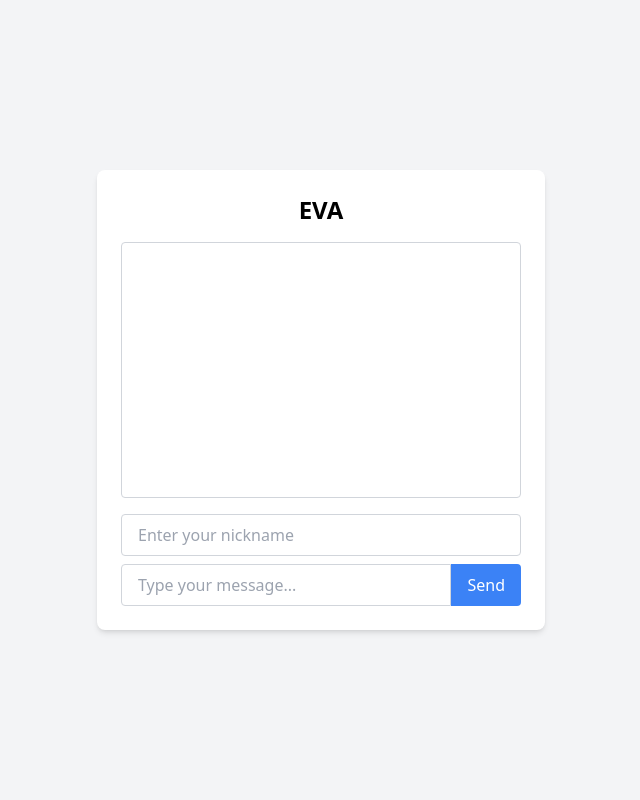
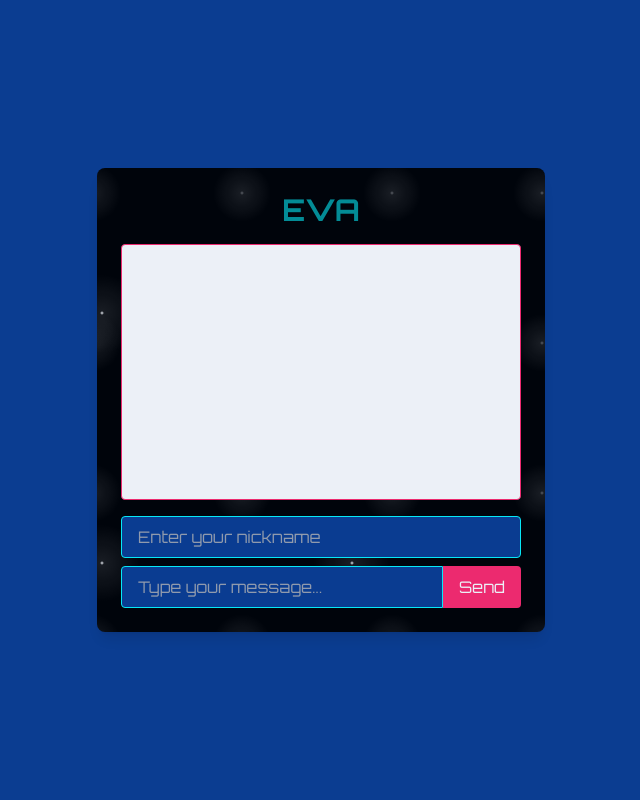
Before and after one commit to Jerieth/CIPHER, a Flask app: page / in a window 1280 px wide. Shown: the whole page, without its empty margins (319-959 px from the left). Run offline with Flask 3, Linux system fonts and the light colour scheme; some libraries are stand-ins or nearby versions.

Commit message:
Agent query: 1. Is the Tailwind CDN warning gone? 2. Does EVA greet the user when first connecting to the chat? 3. Do EVA's responses include the user's name (nickname)? 4. Is the delayed response working correctly without errors?

```diff
--- a/app.py
+++ b/app.py
@@ -1,4 +1,6 @@
 import os
+import time
+import random
 from flask import Flask, render_template
 from flask_socketio import SocketIO, emit
 from datetime import datetime
@@ -7,16 +9,40 @@ app = Flask(__name__)
 app.config['SECRET_KEY'] = os.environ.get("FLASK_SECRET_KEY") or "a secret key"
 socketio = SocketIO(app)
 
+EVA_RESPONSES = [
+    "That's interesting, {}! Could you tell me more about that?",
+    "I see, {}. Have you considered the implications of that statement?",
+    "That's a unique perspective, {}. How did you come to that conclusion?",
+    "Fascinating input, {}! Can you provide more context?",
+    "I'm intrigued, {}. What led you to think about this topic?",
+]
+
 @app.route('/')
 def index():
     return render_template('index.html')
+
+@socketio.on('connect')
+def handle_connect():
+    time.sleep(1)  # Short delay before greeting
+    greeting = "Hello! I'm EVA, your AI chat companion. Welcome to our space-themed chat! May I ask your name?"
+    timestamp = datetime.now().strftime('%Y-%m-%d %H:%M:%S')
+    emit('receive_message', {'message': greeting, 'nickname': 'EVA', 'timestamp': timestamp})
 
 @socketio.on('send_message')
 def handle_message(data):
     message = data['message']
     nickname = data['nickname']
     timestamp = datetime.now().strftime('%Y-%m-%d %H:%M:%S')
-    emit('receive_message', {'message': message, 'nickname': nickname, 'timestamp': timestamp}, broadcast=True)
+    emit('receive_message', {'message': message, 'nickname': nickname, 'timestamp': timestamp})
+
+    # Delayed EVA response
+    socketio.start_background_task(send_eva_response, nickname)
+
+def send_eva_response(user_name):
+    time.sleep(random.uniform(1, 3))  # Random delay between 1 and 3 seconds
+    eva_message = random.choice(EVA_RESPONSES).format(user_name)
+    timestamp = datetime.now().strftime('%Y-%m-%d %H:%M:%S')
+    socketio.emit('receive_message', {'message': eva_message, 'nickname': 'EVA', 'timestamp': timestamp})
 
 @socketio.on('typing')
 def handle_typing(data):
--- a/package.json
+++ b/package.json
@@ -4,7 +4,7 @@
   "main": "index.js",
   "scripts": {
     "test": "echo \"Error: no test specified\" && exit 1",
-    "build-css": "postcss ./static/css/input.css -o ./static/css/output.css"
+    "build-css": "tailwindcss -i ./static/css/input.css -o ./static/css/output.css"
   },
   "keywords": [],
   "author": "",
@@ -13,7 +13,6 @@
   "dependencies": {
     "autoprefixer": "^10.4.14",
     "postcss": "^8.4.23",
-    "postcss-cli": "^10.1.0",
     "tailwindcss": "^3.3.2"
   }
 }
--- a/postcss.config.js
+++ /dev/null
@@ -1,6 +0,0 @@
-module.exports = {
-  plugins: {
-    tailwindcss: {},
-    autoprefixer: {},
-  }
-}
--- a/static/css/output.css
+++ b/static/css/output.css
@@ -104,9 +104,13 @@
   --tw-contain-layout:  ;
   --tw-contain-paint:  ;
   --tw-contain-style:  ;
-}/*
+}
+
+/*
 ! tailwindcss v3.4.13 | MIT License | https://tailwindcss.com
-*//*
+*/
+
+/*
 1. Prevent padding and border from affecting element width. (https://github.com/mozdevs/cssremedy/issues/4)
 2. Allow adding a border to an element by just adding a border-width. (https://github.com/tailwindcss/tailwindcss/pull/116)
 */
@@ -114,10 +118,14 @@
 *,
 ::before,
 ::after {
-  box-sizing: border-box; /* 1 */
-  border-width: 0; /* 2 */
-  border-style: solid; /* 2 */
-  border-color: #e5e7eb; /* 2 */
+  box-sizing: border-box;
+  /* 1 */
+  border-width: 0;
+  /* 2 */
+  border-style: solid;
+  /* 2 */
+  border-color: #e5e7eb;
+  /* 2 */
 }
 
 ::before,
@@ -137,15 +145,23 @@
 
 html,
 :host {
-  line-height: 1.5; /* 1 */
-  -webkit-text-size-adjust: 100%; /* 2 */
-  -moz-tab-size: 4; /* 3 */
+  line-height: 1.5;
+  /* 1 */
+  -webkit-text-size-adjust: 100%;
+  /* 2 */
+  -moz-tab-size: 4;
+  /* 3 */
   -o-tab-size: 4;
-     tab-size: 4; /* 3 */
-  font-family: ui-sans-serif, system-ui, sans-serif, "Apple Color Emoji", "Segoe UI Emoji", "Segoe UI Symbol", "Noto Color Emoji"; /* 4 */
-  font-feature-settings: normal; /* 5 */
-  font-variation-settings: normal; /* 6 */
-  -webkit-tap-highlight-color: transparent; /* 7 */
+     tab-size: 4;
+  /* 3 */
+  font-family: ui-sans-serif, system-ui, sans-serif, "Apple Color Emoji", "Segoe UI Emoji", "Segoe UI Symbol", "Noto Color Emoji";
+  /* 4 */
+  font-feature-settings: normal;
+  /* 5 */
+  font-variation-settings: normal;
+  /* 6 */
+  -webkit-tap-highlight-color: transparent;
+  /* 7 */
 }
 
 /*
@@ -154,8 +170,10 @@ html,
 */
 
 body {
-  margin: 0; /* 1 */
-  line-height: inherit; /* 2 */
+  margin: 0;
+  /* 1 */
+  line-height: inherit;
+  /* 2 */
 }
 
 /*
@@ -165,9 +183,12 @@ body {
 */
 
 hr {
-  height: 0; /* 1 */
-  color: inherit; /* 2 */
-  border-top-width: 1px; /* 3 */
+  height: 0;
+  /* 1 */
+  color: inherit;
+  /* 2 */
+  border-top-width: 1px;
+  /* 3 */
 }
 
 /*
@@ -222,10 +243,14 @@ code,
 kbd,
 samp,
 pre {
-  font-family: ui-monospace, SFMono-Regular, Menlo, Monaco, Consolas, "Liberation Mono", "Courier New", monospace; /* 1 */
-  font-feature-settings: normal; /* 2 */
-  font-variation-settings: normal; /* 3 */
-  font-size: 1em; /* 4 */
+  font-family: ui-monospace, SFMono-Regular, Menlo, Monaco, Consolas, "Liberation Mono", "Courier New", monospace;
+  /* 1 */
+  font-feature-settings: normal;
+  /* 2 */
+  font-variation-settings: normal;
+  /* 3 */
+  font-size: 1em;
+  /* 4 */
 }
 
 /*
@@ -263,9 +288,12 @@ sup {
 */
 
 table {
-  text-indent: 0; /* 1 */
-  border-color: inherit; /* 2 */
-  border-collapse: collapse; /* 3 */
+  text-indent: 0;
+  /* 1 */
+  border-color: inherit;
+  /* 2 */
+  border-collapse: collapse;
+  /* 3 */
 }
 
 /*
@@ -279,16 +307,26 @@ input,
 optgroup,
 select,
 textarea {
-  font-family: inherit; /* 1 */
-  font-feature-settings: inherit; /* 1 */
-  font-variation-settings: inherit; /* 1 */
-  font-size: 100%; /* 1 */
-  font-weight: inherit; /* 1 */
-  line-height: inherit; /* 1 */
-  letter-spacing: inherit; /* 1 */
-  color: inherit; /* 1 */
-  margin: 0; /* 2 */
-  padding: 0; /* 3 */
+  font-family: inherit;
+  /* 1 */
+  font-feature-settings: inherit;
+  /* 1 */
+  font-variation-settings: inherit;
+  /* 1 */
+  font-size: 100%;
+  /* 1 */
+  font-weight: inherit;
+  /* 1 */
+  line-height: inherit;
+  /* 1 */
+  letter-spacing: inherit;
+  /* 1 */
+  color: inherit;
+  /* 1 */
+  margin: 0;
+  /* 2 */
+  padding: 0;
+  /* 3 */
 }
 
 /*
@@ -309,9 +347,12 @@ button,
 input:where([type='button']),
 input:where([type='reset']),
 input:where([type='submit']) {
-  -webkit-appearance: button; /* 1 */
-  background-color: transparent; /* 2 */
-  background-image: none; /* 2 */
+  -webkit-appearance: button;
+  /* 1 */
+  background-color: transparent;
+  /* 2 */
+  background-image: none;
+  /* 2 */
 }
 
 /*
@@ -353,8 +394,10 @@ Correct the cursor style of increment and decrement buttons in Safari.
 */
 
 [type='search'] {
-  -webkit-appearance: textfield; /* 1 */
-  outline-offset: -2px; /* 2 */
+  -webkit-appearance: textfield;
+  /* 1 */
+  outline-offset: -2px;
+  /* 2 */
 }
 
 /*
@@ -371,8 +414,10 @@ Remove the inner padding in Chrome and Safari on macOS.
 */
 
 ::-webkit-file-upload-button {
-  -webkit-appearance: button; /* 1 */
-  font: inherit; /* 2 */
+  -webkit-appearance: button;
+  /* 1 */
+  font: inherit;
+  /* 2 */
 }
 
 /*
@@ -423,6 +468,7 @@ menu {
 /*
 Reset default styling for dialogs.
 */
+
 dialog {
   padding: 0;
 }
@@ -441,14 +487,18 @@ textarea {
 */
 
 input::-moz-placeholder, textarea::-moz-placeholder {
-  opacity: 1; /* 1 */
-  color: #9ca3af; /* 2 */
+  opacity: 1;
+  /* 1 */
+  color: #9ca3af;
+  /* 2 */
 }
 
 input::placeholder,
 textarea::placeholder {
-  opacity: 1; /* 1 */
-  color: #9ca3af; /* 2 */
+  opacity: 1;
+  /* 1 */
+  color: #9ca3af;
+  /* 2 */
 }
 
 /*
@@ -463,6 +513,7 @@ button,
 /*
 Make sure disabled buttons don't get the pointer cursor.
 */
+
 :disabled {
   cursor: default;
 }
@@ -481,8 +532,10 @@ audio,
 iframe,
 embed,
 object {
-  display: block; /* 1 */
-  vertical-align: middle; /* 2 */
+  display: block;
+  /* 1 */
+  vertical-align: middle;
+  /* 2 */
 }
 
 /*
@@ -496,147 +549,244 @@ video {
 }
 
 /* Make elements with the HTML hidden attribute stay hidden by default */
+
 [hidden] {
   display: none;
 }
+
 .static {
   position: static;
 }
+
 .mb-2 {
   margin-bottom: 0.5rem;
 }
+
 .mb-4 {
   margin-bottom: 1rem;
 }
+
 .mr-2 {
   margin-right: 0.5rem;
 }
+
 .flex {
   display: flex;
 }
+
 .hidden {
   display: none;
 }
+
 .h-64 {
   height: 16rem;
 }
+
 .h-screen {
   height: 100vh;
 }
+
 .w-full {
   width: 100%;
 }
+
 .max-w-md {
   max-width: 28rem;
 }
+
 .flex-grow {
   flex-grow: 1;
 }
+
+@keyframes pulse {
+  50% {
+    opacity: .5;
+  }
+}
+
+.animate-pulse-slow {
+  animation: pulse 4s cubic-bezier(0.4, 0, 0.6, 1) infinite;
+}
+
 .items-center {
   align-items: center;
 }
+
 .justify-center {
   justify-content: center;
 }
+
 .overflow-y-auto {
   overflow-y: auto;
 }
+
 .rounded {
   border-radius: 0.25rem;
 }
+
 .rounded-lg {
   border-radius: 0.5rem;
 }
+
 .rounded-l {
   border-top-left-radius: 0.25rem;
   border-bottom-left-radius: 0.25rem;
 }
+
 .rounded-r {
   border-top-right-radius: 0.25rem;
   border-bottom-right-radius: 0.25rem;
 }
+
 .border {
   border-width: 1px;
 }
-.border-gray-300 {
+
+.border-neon-cyan {
   --tw-border-opacity: 1;
-  border-color: rgb(209 213 219 / var(--tw-border-opacity));
+  border-color: rgb(8 247 254 / var(--tw-border-opacity));
 }
-.bg-blue-500 {
+
+.border-neon-pink {
+  --tw-border-opacity: 1;
+  border-color: rgb(255 42 109 / var(--tw-border-opacity));
+}
+
+.bg-chat-bg {
   --tw-bg-opacity: 1;
-  background-color: rgb(59 130 246 / var(--tw-bg-opacity));
+  background-color: rgb(255 255 255 / var(--tw-bg-opacity));
 }
-.bg-gray-100 {
+
+.bg-cosmic-blue {
   --tw-bg-opacity: 1;
-  background-color: rgb(243 244 246 / var(--tw-bg-opacity));
+  background-color: rgb(30 39 97 / var(--tw-bg-opacity));
 }
-.bg-gray-200 {
+
+.bg-deep-space {
   --tw-bg-opacity: 1;
-  background-color: rgb(229 231 235 / var(--tw-bg-opacity));
+  background-color: rgb(11 61 145 / var(--tw-bg-opacity));
 }
+
+.bg-neon-pink {
+  --tw-bg-opacity: 1;
+  background-color: rgb(255 42 109 / var(--tw-bg-opacity));
+}
+
 .bg-white {
   --tw-bg-opacity: 1;
   background-color: rgb(255 255 255 / var(--tw-bg-opacity));
 }
+
+.bg-opacity-80 {
+  --tw-bg-opacity: 0.8;
+}
+
 .p-2 {
   padding: 0.5rem;
 }
+
 .p-6 {
   padding: 1.5rem;
 }
+
 .px-4 {
   padding-left: 1rem;
   padding-right: 1rem;
 }
+
 .py-2 {
   padding-top: 0.5rem;
   padding-bottom: 0.5rem;
 }
+
 .text-center {
   text-align: center;
 }
-.text-2xl {
-  font-size: 1.5rem;
-  line-height: 2rem;
+
+.font-orbitron {
+  font-family: Orbitron, sans-serif;
 }
+
+.text-3xl {
+  font-size: 1.875rem;
+  line-height: 2.25rem;
+}
+
 .text-sm {
   font-size: 0.875rem;
   line-height: 1.25rem;
 }
+
 .text-xs {
   font-size: 0.75rem;
   line-height: 1rem;
 }
+
 .font-bold {
   font-weight: 700;
 }
+
+.text-black {
+  --tw-text-opacity: 1;
+  color: rgb(0 0 0 / var(--tw-text-opacity));
+}
+
 .text-gray-500 {
   --tw-text-opacity: 1;
   color: rgb(107 114 128 / var(--tw-text-opacity));
 }
-.text-white {
+
+.text-neon-cyan {
+  --tw-text-opacity: 1;
+  color: rgb(8 247 254 / var(--tw-text-opacity));
+}
+
+.text-star-white {
   --tw-text-opacity: 1;
   color: rgb(255 255 255 / var(--tw-text-opacity));
 }
-.shadow-md {
-  --tw-shadow: 0 4px 6px -1px rgb(0 0 0 / 0.1), 0 2px 4px -2px rgb(0 0 0 / 0.1);
-  --tw-shadow-colored: 0 4px 6px -1px var(--tw-shadow-color), 0 2px 4px -2px var(--tw-shadow-color);
+
+.shadow-lg {
+  --tw-shadow: 0 10px 15px -3px rgb(0 0 0 / 0.1), 0 4px 6px -4px rgb(0 0 0 / 0.1);
+  --tw-shadow-colored: 0 10px 15px -3px var(--tw-shadow-color), 0 4px 6px -4px var(--tw-shadow-color);
   box-shadow: var(--tw-ring-offset-shadow, 0 0 #0000), var(--tw-ring-shadow, 0 0 #0000), var(--tw-shadow);
 }
-.hover\:bg-blue-600:hover {
-  --tw-bg-opacity: 1;
-  background-color: rgb(37 99 235 / var(--tw-bg-opacity));
+
+.transition-colors {
+  transition-property: color, background-color, border-color, text-decoration-color, fill, stroke;
+  transition-timing-function: cubic-bezier(0.4, 0, 0.2, 1);
+  transition-duration: 150ms;
 }
+
+.duration-300 {
+  transition-duration: 300ms;
+}
+
+.ease-in-out {
+  transition-timing-function: cubic-bezier(0.4, 0, 0.2, 1);
+}
+
+.hover\:bg-opacity-80:hover {
+  --tw-bg-opacity: 0.8;
+}
+
 .focus\:outline-none:focus {
   outline: 2px solid transparent;
   outline-offset: 2px;
 }
+
 .focus\:ring-2:focus {
   --tw-ring-offset-shadow: var(--tw-ring-inset) 0 0 0 var(--tw-ring-offset-width) var(--tw-ring-offset-color);
   --tw-ring-shadow: var(--tw-ring-inset) 0 0 0 calc(2px + var(--tw-ring-offset-width)) var(--tw-ring-color);
   box-shadow: var(--tw-ring-offset-shadow), var(--tw-ring-shadow), var(--tw-shadow, 0 0 #0000);
 }
-.focus\:ring-blue-500:focus {
+
+.focus\:ring-neon-cyan:focus {
   --tw-ring-opacity: 1;
-  --tw-ring-color: rgb(59 130 246 / var(--tw-ring-opacity));
+  --tw-ring-color: rgb(8 247 254 / var(--tw-ring-opacity));
 }
+
+.focus\:ring-neon-pink:focus {
+  --tw-ring-opacity: 1;
+  --tw-ring-color: rgb(255 42 109 / var(--tw-ring-opacity));
+}
--- a/static/js/chat.js
+++ b/static/js/chat.js
@@ -8,6 +8,11 @@ document.addEventListener('DOMContentLoaded', () => {
 
     let typingTimer;
     const doneTypingInterval = 1000;
+
+    socket.on('connect', () => {
+        console.log('Connected to server');
+        // You can add any client-side initialization here if needed
+    });
 
     messageForm.addEventListener('submit', (e) => {
         e.preventDefault();
@@ -43,7 +48,7 @@ document.addEventListener('DOMContentLoaded', () => {
         const messageTextElement = document.createElement('span');
         messageTextElement.textContent = data.message;
         messageElement.appendChild(messageTextElement);
-        messageElement.className = 'mb-2 p-2 bg-gray-200 rounded flex items-center';
+        messageElement.className = 'mb-2 p-2 bg-chat-bg rounded flex items-center';
         chatMessages.appendChild(messageElement);
         chatMessages.scrollTop = chatMessages.scrollHeight;
     });
--- a/templates/index.html
+++ b/templates/index.html
@@ -6,16 +6,34 @@
     <title>EVA</title>
     <script src="https://cdnjs.cloudflare.com/ajax/libs/socket.io/4.0.1/socket.io.js"></script>
     <link href="{{ url_for('static', filename='css/output.css') }}" rel="stylesheet">
+    <link href="https://fonts.googleapis.com/css2?family=Orbitron:wght@400;700&display=swap" rel="stylesheet">
+    <style>
+        .starry-bg {
+            background-color: #000000;
+            background-image:
+                radial-gradient(white, rgba(255,255,255,.2) 2px, transparent 40px),
+                radial-gradient(white, rgba(255,255,255,.15) 1px, transparent 30px),
+                radial-gradient(white, rgba(255,255,255,.1) 2px, transparent 40px),
+                radial-gradient(rgba(255,255,255,.4), rgba(255,255,255,.1) 2px, transparent 30px);
+            background-size: 550px 550px, 350px 350px, 250px 250px, 150px 150px;
+            background-position: 0 0, 40px 60px, 130px 270px, 70px 100px;
+            animation: twinkle 10s ease-in-out infinite alternate;
+        }
+        @keyframes twinkle {
+            0% { opacity: 0.7; }
+            100% { opacity: 1; }
+        }
+    </style>
 </head>
-<body class="bg-gray-100 h-screen flex items-center justify-center">
-    <div class="w-full max-w-md bg-white rounded-lg shadow-md p-6">
-        <h1 class="text-2xl font-bold mb-4 text-center">EVA</h1>
-        <div id="chat-messages" class="h-64 overflow-y-auto mb-4 p-2 border border-gray-300 rounded"></div>
-        <div id="typing-indicator" class="text-sm text-gray-500 mb-2 hidden"></div>
-        <input type="text" id="nickname-input" class="w-full border border-gray-300 rounded px-4 py-2 mb-2 focus:outline-none focus:ring-2 focus:ring-blue-500" placeholder="Enter your nickname">
+<body class="bg-deep-space text-star-white font-orbitron h-screen flex items-center justify-center">
+    <div class="w-full max-w-md bg-cosmic-blue bg-opacity-80 rounded-lg shadow-lg p-6 starry-bg">
+        <h1 class="text-3xl font-bold mb-4 text-center text-neon-cyan animate-pulse-slow">EVA</h1>
+        <div id="chat-messages" class="h-64 overflow-y-auto mb-4 p-2 border border-neon-pink rounded bg-white text-black"></div>
+        <div id="typing-indicator" class="text-sm text-neon-cyan mb-2 hidden"></div>
+        <input type="text" id="nickname-input" class="w-full bg-deep-space border border-neon-cyan rounded px-4 py-2 mb-2 focus:outline-none focus:ring-2 focus:ring-neon-pink" placeholder="Enter your nickname">
         <form id="message-form" class="flex">
-            <input type="text" id="message-input" class="flex-grow border border-gray-300 rounded-l px-4 py-2 focus:outline-none focus:ring-2 focus:ring-blue-500" placeholder="Type your message...">
-            <button type="submit" class="bg-blue-500 text-white px-4 py-2 rounded-r hover:bg-blue-600 focus:outline-none focus:ring-2 focus:ring-blue-500">Send</button>
+            <input type="text" id="message-input" class="flex-grow bg-deep-space border border-neon-cyan rounded-l px-4 py-2 focus:outline-none focus:ring-2 focus:ring-neon-pink" placeholder="Type your message...">
+            <button type="submit" class="bg-neon-pink text-star-white px-4 py-2 rounded-r hover:bg-opacity-80 focus:outline-none focus:ring-2 focus:ring-neon-cyan transition-colors duration-300">Send</button>
         </form>
     </div>
     <script src="{{ url_for('static', filename='js/chat.js') }}"></script>
```
Also changed, not shown: tailwind.config.js (+16 -1 lines).
